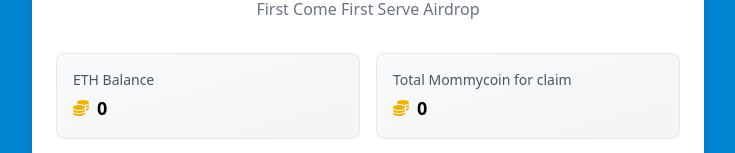
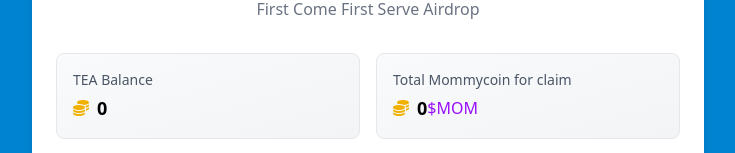
Before and after one commit to SuciIndh/my-dapp, a website: page index.html in a window 1280 px wide. Shown: the part 131-284 px from the top of the page, without its empty margins (272-1007 px from the left). Drawn offline with nearby package versions, Linux system fonts and the light colour scheme; some packages are replaced by stand-ins of ours; a script that the page names is missing.

Commit message:
Update index.html

```diff
--- a/index.html
+++ b/index.html
@@ -31,7 +31,7 @@
         <div class="grid grid-cols-1 md:grid-cols-2 gap-4 mb-8">
             <div
                 class="bg-gradient-to-br from-gray-50 to-gray-100 p-4 rounded-lg border border-gray-200 hover:border-blue-300 transition-all duration-300">
-                <p class="text-gray-600 mb-1 text-sm font-medium">ETH Balance</p>
+                <p class="text-gray-600 mb-1 text-sm font-medium">TEA Balance</p>
                 <div class="flex items-center">
                     <i class="fa-solid fa-coins text-yellow-500 mr-2"></i>
                     <span id="balance" class="font-semibold text-lg">0</span>
@@ -43,7 +43,8 @@
                 <p class="text-gray-600 mb-1 text-sm font-medium">Total Mommycoin for claim</p>
                 <div class="flex items-center">
                     <i class="fa-solid fa-coins text-yellow-500 mr-2"></i>
-                    <span id="totalMommycoin" class="font-semibold text-lg">0</span>
+                    <span id="totalMommycoin" class="font-semibold text-lg">0</span> <span
+                        class="text-purple-600 font-medium">$MOM</span>
                 </div>
             </div>
 
```
